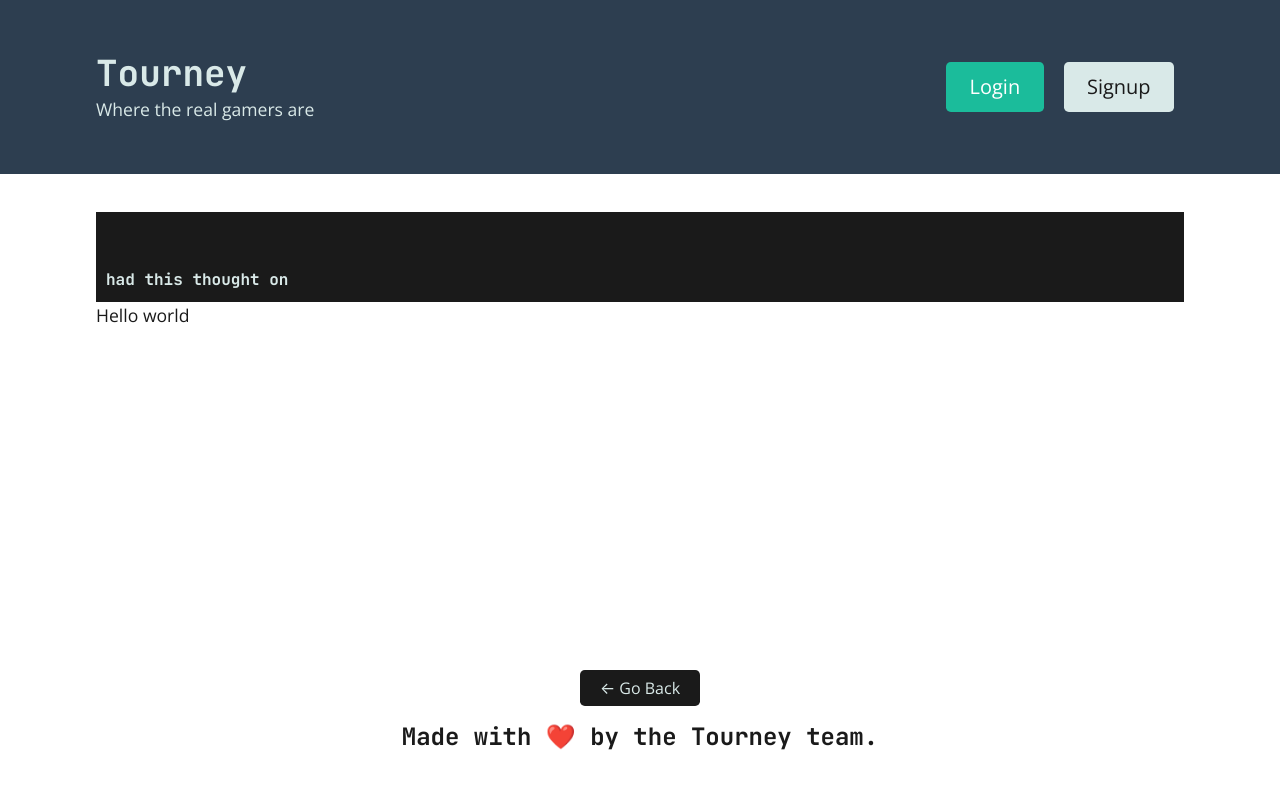
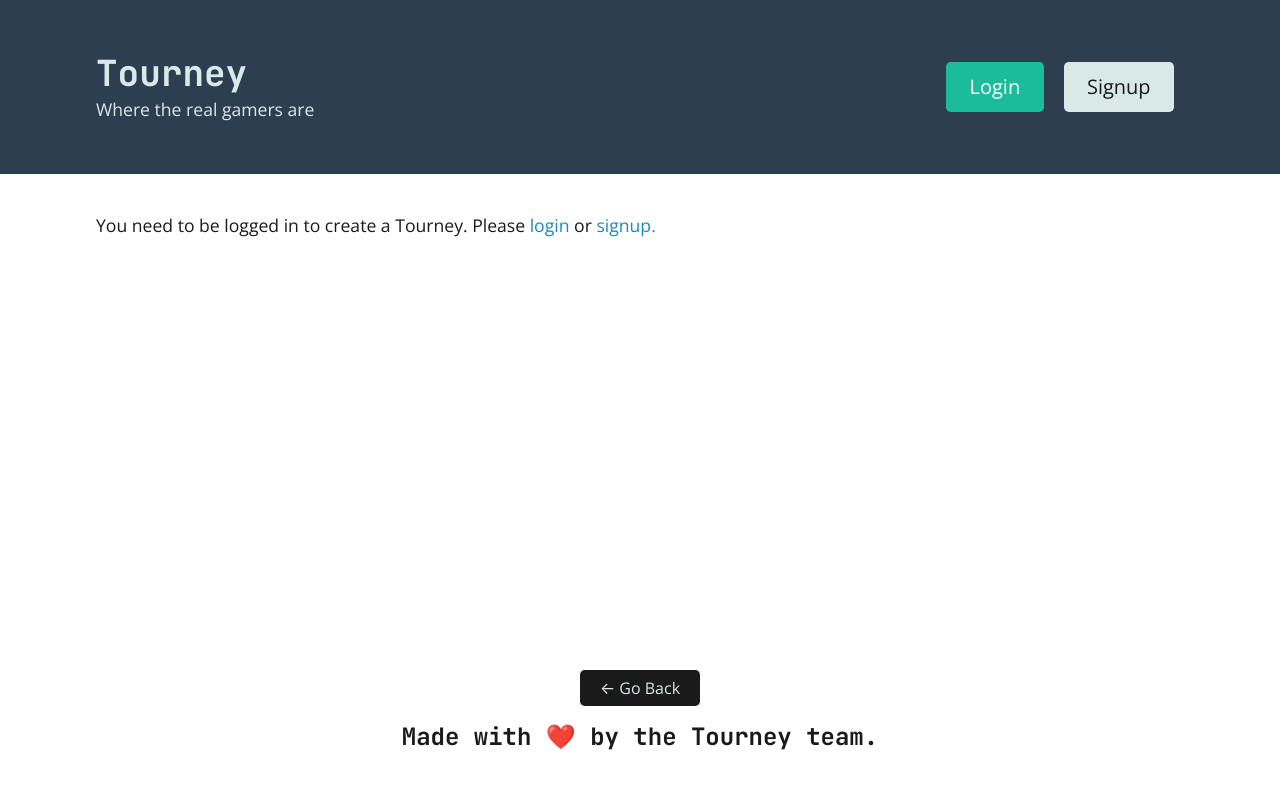
Before and after one commit to ryanmassenburg/Tourney, a React (Create React App) app in the folder client/: page /tourney/1 in a window 1280 px wide. Shown: the top 788 px of the page. Built offline with nearby package versions, Linux system fonts and the light colour scheme; no server answers.

Commit message:
added loggedin condition in SingleTourney

```diff
--- a/client/src/pages/Home.js
+++ b/client/src/pages/Home.js
@@ -25,7 +25,7 @@ const Home = () => {
           ) : (
             <TourneyList
               tourneys={tourneys}
-              title="Available Tourneys, click yours to add players!"
+              title="Available Tourneys, click Go to Tourney to add players!"
             />
           )}
         </div>
--- a/client/src/pages/SingleTourney.js
+++ b/client/src/pages/SingleTourney.js
@@ -1,8 +1,10 @@
 import React from 'react';
+import { Link } from 'react-router-dom';
 
 // Import the `useParams()` hook
 import { useParams } from 'react-router-dom';
 import { useQuery } from '@apollo/client';
+import Auth from '../utils/auth';
 
 // import CommentList from '../components/CommentList';
 // import CommentForm from '../components/CommentForm';
@@ -25,6 +27,8 @@ const SingleTourney = () => {
   }
   return (
     <div className="my-3">
+      {Auth.loggedIn() ? (
+        <>
       <h3 className="card-header bg-dark text-light p-2 m-0">
         {tourney.tourneyName} <br />
         <span style={{ fontSize: '1rem' }}>
@@ -34,6 +38,13 @@ const SingleTourney = () => {
       <div>
         <p>Hello world</p>
     </div>
+    </>
+     ) : (
+      <p>
+        You need to be logged in to create a Tourney. Please{' '}
+        <Link to="/login">login</Link> or <Link to="/signup">signup.</Link>
+      </p>
+    )}
     </div>
   );
 };
```
